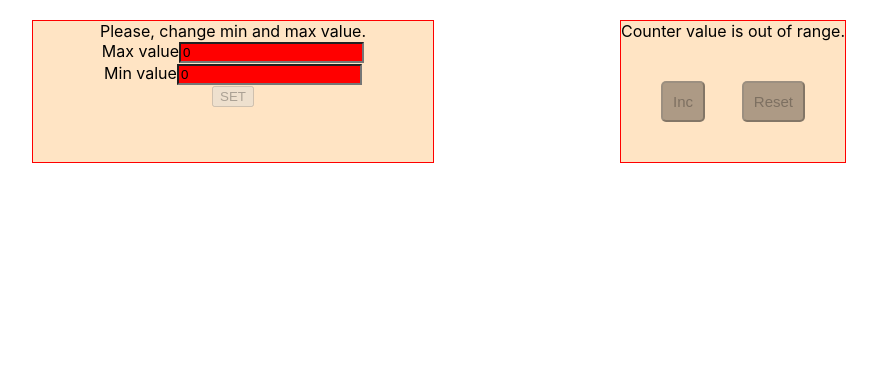
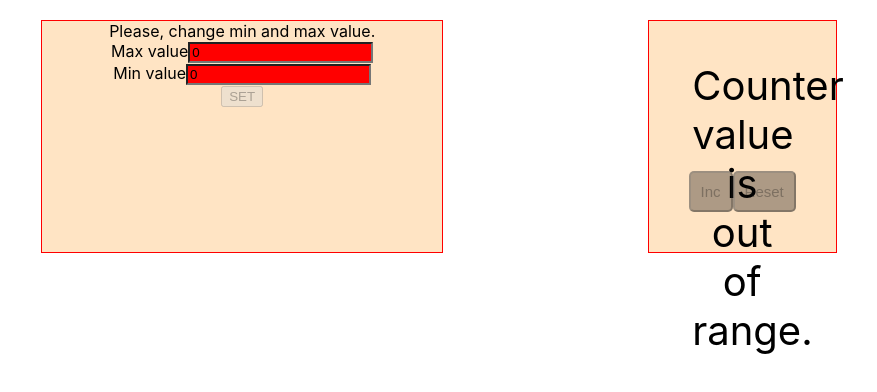
Before and after one commit to talerqa/counter, a React (Create React App) app: page / in a window 1280 px wide. Shown: the top 392 px of the page, without its empty margins (201-1078 px from the left). Built offline with nearby package versions, Linux system fonts and the light colour scheme.

Commit message:
refactoring code

```diff
--- a/src/App.tsx
+++ b/src/App.tsx
@@ -7,12 +7,12 @@ import {MinValue} from './Components/dataCounter/MinValue';
 import {Counter} from './Components/Counter/Counter';
 
 function App() {
-//useState для значения максимального, минимального и текущего
+
   const [minValue, setMinValue] = useState<number>(0)
   const [maxValue, setMaxValue] = useState<number>(0)
   const [value, setValue] = useState<number>(maxValue);
-  //usestate для
-  const [status, setStatus] = useState<boolean>(false)
+  const [status, setStatus] = useState<boolean>(false);
+const isDisabled = maxValue <= minValue || maxValue <= 0 || minValue <= 0;
 
   useEffect(() => {
     const value = Number(localStorage.getItem('value'));
@@ -22,25 +22,21 @@ function App() {
 
     setMinValue(minValue);
     setMaxValue(maxValue);
-    setValue(value < 0 ? handler() : value);
+    setStatus(status)
+    if (value > 0) {
+      setValue(value);
+    } else return setValue(0)
     setStatus(status);
-
   }, [])
 
-  useEffect(() => {
-    localStorage.setItem('value', JSON.stringify(value))
-    localStorage.setItem('status', JSON.stringify(status))
-    localStorage.setItem('minValue', JSON.stringify(minValue))
-    localStorage.setItem('maxValue', JSON.stringify(maxValue))
-  }, [value, status, maxValue, minValue])
+  // useEffect(() => {
+  //   localStorage.setItem('status', JSON.stringify(status))
+  // }, [status])
 
-  const handler = () => {
-    setStatus(false)
-    return 0
-  }
 
   const incrementCounter = () => {
-    value === maxValue ? setValue(maxValue) : setValue(value)
+    //сетаем в value значение которое увеличиваем
+    value === maxValue ? setValue(maxValue) : setValue(value) // ?нужно ли это
     setValue(value + 1);
   }
 
@@ -51,24 +47,26 @@ function App() {
 //функция которая берет максимального  значение из введенного  инпута
   const handlerMaxValue = (event: ChangeEvent<HTMLInputElement>) => {
     setMaxValue(Number(event.currentTarget.value))
-
     //Когда выбираем цифру, после повторного ввода, то показывается Enter value and press "set"
-    setStatus(false)
+    setStatus(false) ///String
   }
 
   //функция которая берет минимальное  значение из введенного  инпута
   const handlerMinValue = (event: ChangeEvent<HTMLInputElement>) => {
     setMinValue(Number(event.currentTarget.value))
-
     //Когда выбираем цифру, после повторного ввода, то показывается Enter value and press "set"
     setStatus(false)
   }
 
   const onSetMinAndMaxValue = () => {
-    setStatus(true)
-    setValue(minValue)
-  }
-  ///Если вводим отрицательное значение кнопка красная и дизейблиться
+    setStatus(true);
+    setValue(minValue);
+    localStorage.setItem('value', JSON.stringify(minValue));
+    localStorage.setItem('minValue', JSON.stringify(minValue))
+    localStorage.setItem('maxValue', JSON.stringify(maxValue))
+  };
+
+  // /Если вводим отрицательное значение кнопка красная и дизейблиться
   /// По умолчанию кнопки все задизейблены, раздизейбл, когда мы нажали СЕТ
 
   return (
@@ -87,12 +85,10 @@ function App() {
                       handlerMinValue={handlerMinValue}/>
           </div>
 
-          {/*on click buuton show counter and set min value which press user */}
           <button
             //Если большее выбранное число больше меньшего, то кнопка раздизейбливается
-
-
-            disabled={maxValue > minValue && maxValue >= 0 && minValue >= 0 ? false : true}
+           // disabled={maxValue > minValue && maxValue >= 0 && minValue >= 0 ? false : true}
+            disabled={isDisabled}
             onClick={onSetMinAndMaxValue}>SET
           </button>
 
@@ -101,18 +97,16 @@ function App() {
       <div className={'Wrapper-counter'}>
 
         {/*If status true that SHOW COUNTER else SHOW info about need to set max and min number*/}
-        {status ? (
-          <Counter maxCounter={maxValue} value={value}/>
-        ) : (
-          //Минимально установленное больше либо равно макисмально установленно
-          // Минимально установленное меньше 0
-          //Максимально установленое меньше 0
-          //Показываются соответствующие подсказки
-          minValue >= maxValue || minValue < 0 || maxValue < 0
-            ? <span>Counter value is out of range.</span>
-            //Если условия
-            : <span>Enter value and press "set".</span>
-        )}
+
+
+        <Counter maxCounter={maxValue} value={value} isDisabled={isDisabled}/>
+        {/*{status ? (*/}
+        {/*  <Counter maxCounter={maxValue} value={value}/>*/}
+        {/*// ) : (*/}
+        {/*//   minValue >= maxValue || minValue < 0 || maxValue < 0*/}
+        {/*//     ? <span>Counter value is out of range.</span>*/}
+        {/*//     : <span>Enter value and press "set".</span>*/}
+        {/*// )}*/}
 
         <div className="buttonWrapper">
           <ButtonIncrement status={status}
@@ -127,9 +121,7 @@ function App() {
                        value={value}
                        resetCounter={resetCounter}/>
         </div>
-
       </div>
-
     </div>
   );
 }
--- a/src/Components/Counter/Buttons/ButtonIncrement.tsx
+++ b/src/Components/Counter/Buttons/ButtonIncrement.tsx
@@ -10,17 +10,11 @@ type ButtonIncrementType = {
 }
 
 const ButtonIncrement = (props: ButtonIncrementType) => {
-
-  const statusDisabled = props.value === props.maxCounter
-
-  const finalCss = s.button
-  +(statusDisabled ? ' ' + s.disabled : ' ')
-
   return (
     <div className={'wrapper'}>
       <button
-        className={props.status === true ? s.button : s.disabled + ' ' + s.button}
-        disabled={props.status === true &&  props.value >= props.minCounter && props.value < props.maxCounter ? false : true}
+        className={props.status ? s.button : s.disabled + ' ' + s.button}
+        disabled={props.status === true && props.value >= props.minCounter && props.value < props.maxCounter ? false : true}
         onClick={props.incrementCounter}>Inc</button>
     </div>
   );
--- a/src/Components/Counter/Buttons/ButtonReset.tsx
+++ b/src/Components/Counter/Buttons/ButtonReset.tsx
@@ -11,13 +11,11 @@ type ButtonResetType = {
 
 const ButtonReset = (props: ButtonResetType) => {
 
-
   return (
     <div>
       <button
         onClick={props.resetCounter}
         className={props.status && props.value >= props.minCounter ? s.button : s.disabled + ' ' + s.button}
-
         disabled={!(props.status && props.value > props.minCounter && props.value <= props.maxCounter)}
       >Reset
       </button>
--- a/src/Components/Counter/Counter.tsx
+++ b/src/Components/Counter/Counter.tsx
@@ -4,6 +4,7 @@ import s from './Counter.module.css'
 type CounterType = {
   value: number
   maxCounter: number
+  isDisabled: boolean
 }
 
 export const Counter = (props: CounterType) => {
@@ -12,7 +13,7 @@ export const Counter = (props: CounterType) => {
 
   return (
     <div className={s.wrapper}>
-      <p className={finalClass}>{props.value}</p>
+      <p>{props.isDisabled ? 'Counter value is out of range.' : props.value === 0 ? 'Enter value and press "set".' : props.value}</p>
     </div>
   );
 };
--- a/src/Components/dataCounter/MaxValue.tsx
+++ b/src/Components/dataCounter/MaxValue.tsx
@@ -8,12 +8,13 @@ type MaxValuePropsType = {
 }
 
 export const MaxValue = (props: MaxValuePropsType) => {
+  const condition = props.minValue >= props.maxValue || props.maxValue < 0
   return (<div>
     <span>Max value</span>
     <input type="number"
            value={props.maxValue}
            onChange={props.handlerMaxValue}
-           className={props.minValue >= props.maxValue || props.maxValue < 0 ? s.error : s.input}
+           className={condition ? s.error : s.input}
     />
   </div>)
 }
--- a/src/Components/dataCounter/MinValue.tsx
+++ b/src/Components/dataCounter/MinValue.tsx
@@ -8,13 +8,14 @@ type MinValuePropsType = {
 }
 
 export const MinValue = (props: MinValuePropsType) => {
+  const condition = props.minValue >= props.maxValue || props.minValue < 0
   return (<div>
     <span>Min value</span>
     <input
       type="number"
       value={props.minValue}
       onChange={props.handlerMinValue}
-      className={props.minValue >= props.maxValue || props.minValue < 0 ? s.error : s.input}
+      className={ condition ? s.error : s.input}
     />
   </div>)
 
```
